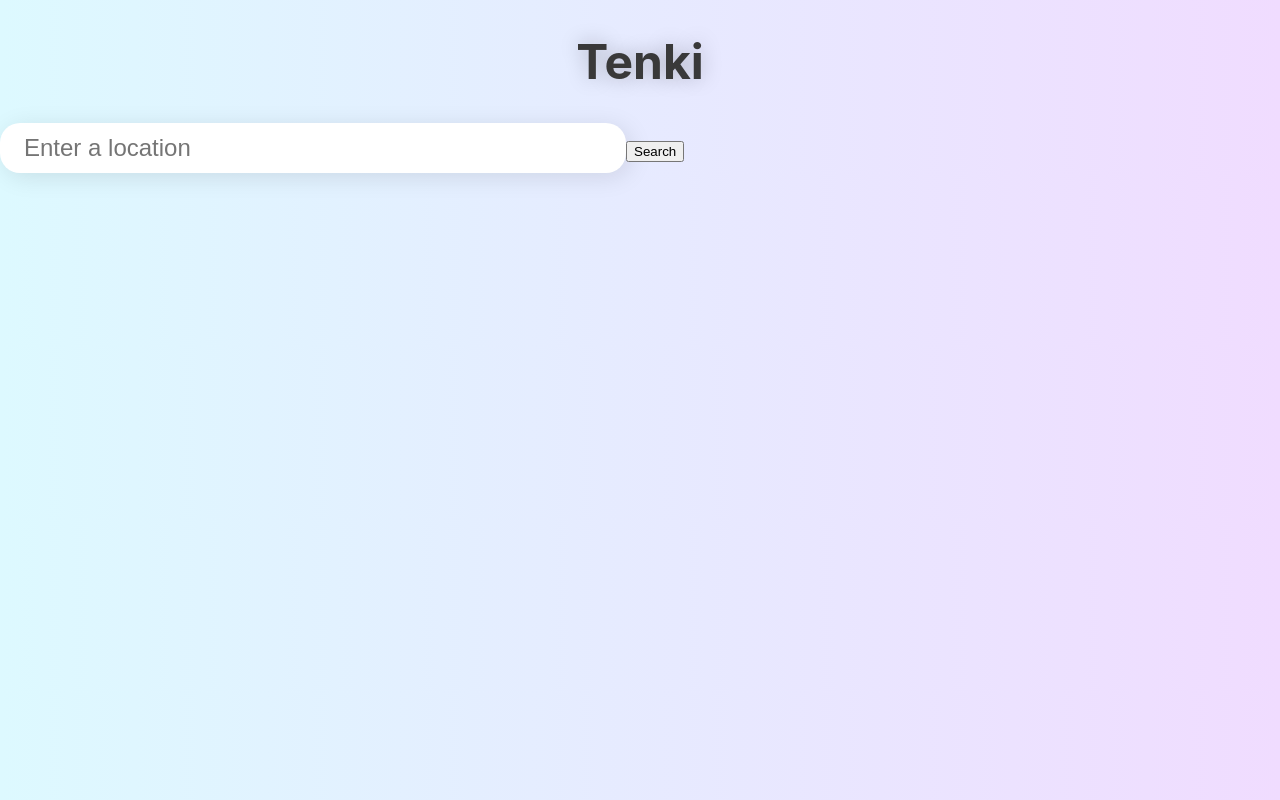
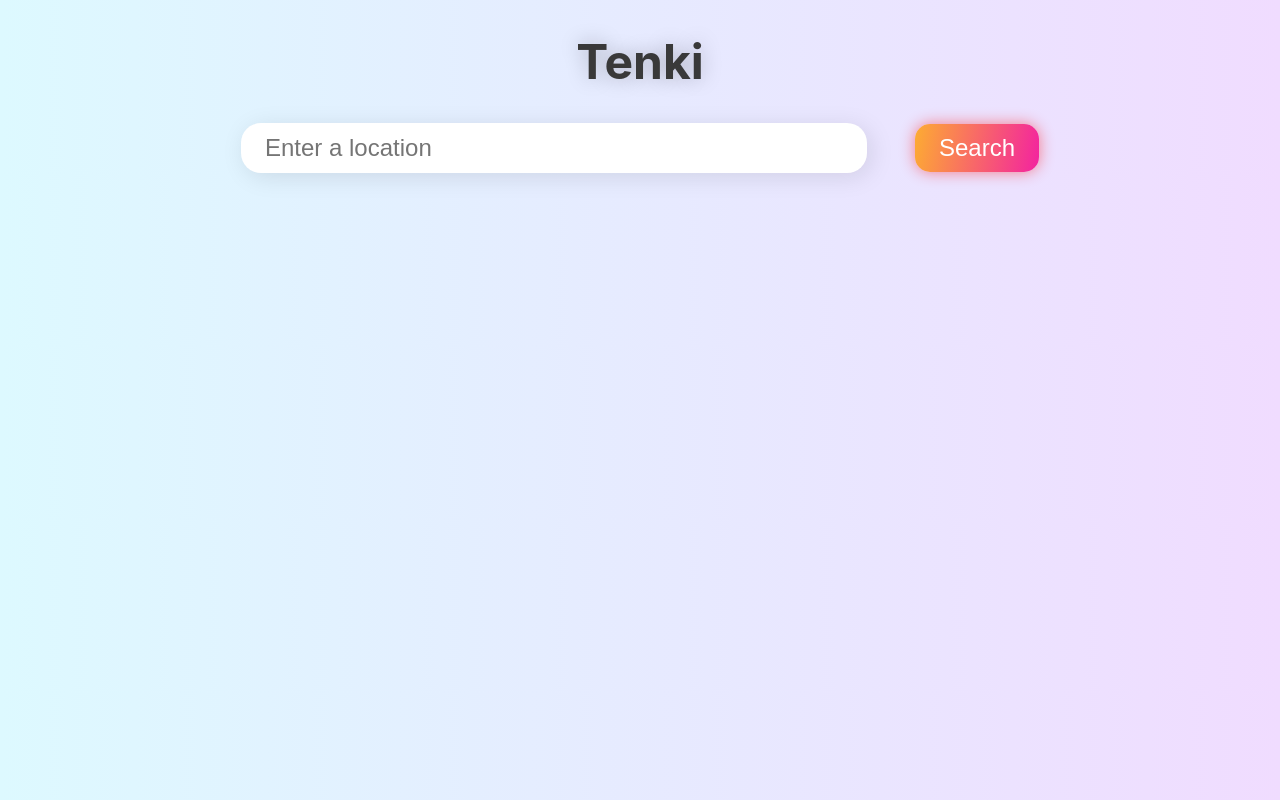
Before and after one commit to patrickauri/Tenki, a React (Create React App) app: page / in a window 1280 px wide. Built offline with nearby package versions, Linux system fonts and the light colour scheme.

Commit message:
Added main functionality

```diff
--- a/src/App.js
+++ b/src/App.js
@@ -1,19 +1,85 @@
+import { useState } from 'react'
+import { kelvinToCelsius } from './Utilities'
+
 require('dotenv').config()
 
 const App = () => {
+    const [input, setInput] = useState()
+    const [weatherData, setWeatherData] = useState()
+    const [countryName, setCountryName] = useState()
+
     const handleSubmit = (e) => {
         e.preventDefault()
-        console.log(process.env.REACT_APP_API_KEY)
+        fetchWeaterData(input)
+    }
+
+    const fetchWeaterData = (i) => {
+        const query = `http://api.openweathermap.org/data/2.5/weather?q=${i}&appid=${process.env.REACT_APP_API_KEY}`
+        fetch(query)
+            .then((res) => res.json())
+            .then((data) => {
+                console.log(data)
+                setWeatherData(data)
+                fetch(
+                    `https://restcountries.eu/rest/v2/alpha/${data.sys.country}`
+                )
+                    .then((res) => res.json())
+                    .then((data) => {
+                        console.log(data)
+                        setCountryName(data.name)
+                    })
+                    .catch((e) => console.log(e))
+            })
+            .catch((e) => console.log(e))
+    }
+
+    const Result = () => {
+        if (weatherData) {
+            switch (weatherData.cod) {
+                case 200:
+                    return (
+                        <section className='weather'>
+                            <h2 className='w-city'>{weatherData.name}</h2>
+                            <h3 className='w-country'>
+                                {countryName
+                                    ? countryName
+                                    : weatherData.sys.name}
+                            </h3>
+                            <p className='w-deg'>
+                                {Math.round(
+                                    kelvinToCelsius(weatherData.main.temp)
+                                )}
+                                °c
+                            </p>
+                            <p className='w-wind'>Wind</p>
+                            <p className='w-rain'>Rain</p>
+                        </section>
+                    )
+                case '400':
+                    return `You weren't supposed to do that 👀`
+                case '404':
+                    return 'oops'
+                default:
+                    return 'empty'
+            }
+        } else return ''
     }
 
     return (
         <main>
             <h1>Tenki</h1>
-            <section>
+            <section className='input-section'>
                 <form onSubmit={(e) => handleSubmit(e)}>
-                    <input type='text' placeholder='Enter a location'></input>
+                    <input
+                        onChange={(e) => setInput(e.target.value)}
+                        type='text'
+                        placeholder='Enter a location'
+                    ></input>
                     <button>Search</button>
                 </form>
+            </section>
+            <section className='result'>
+                <Result />
             </section>
         </main>
     )
--- /dev/null
+++ b/src/Utilities.js
@@ -0,0 +1,3 @@
+export const kelvinToCelsius = (k) => {
+    return k - 273.15
+}
--- a/src/index.css
+++ b/src/index.css
@@ -28,6 +28,7 @@ input {
     width: 25em;
     padding-left: 1em;
     font-size: 1.5em;
+    margin-right: 1em;
 }
 
 input,
@@ -38,3 +39,65 @@ input:focus-visible {
     border: none;
     outline: none;
 }
+
+button {
+    background: linear-gradient(100.51deg, #fdac32 0%, #f322a0 100.4%);
+    box-shadow: 0px 0px 15px rgba(255, 0, 0, 0.46);
+    border-radius: 15px;
+    color: white;
+    height: 2em;
+    font-size: 1.5em;
+    padding-left: 1em;
+    padding-right: 1em;
+    margin-left: 1em;
+}
+
+button,
+button:hover,
+button:focus {
+    outline: none;
+    border: none;
+}
+
+.input-section {
+    text-align: center;
+}
+
+.result {
+    margin-top: 4em;
+    text-align: center;
+    position: absolute;
+    left: 50%;
+    transform: translateX(-50%);
+}
+
+.weather {
+    background: rgba(255, 255, 255, 0.5);
+    box-shadow: 4px 4px 20px 4px rgba(0, 0, 0, 0.08);
+    backdrop-filter: blur(20px);
+    /* Note: backdrop-filter has minimal browser support */
+    border-radius: 40px;
+    width: 50vw;
+    padding: 0.5em;
+}
+
+.w-city {
+}
+
+.w-country {
+}
+
+.w-deg {
+    text-shadow: 0px 0px 10px rgba(255, 0, 0, 0.22);
+    font-size: 4em;
+    background: linear-gradient(180deg, #ff2e2e 0%, #d06dff 100%);
+    -webkit-background-clip: text;
+    -webkit-text-fill-color: transparent;
+    font-weight: 800;
+}
+
+.w-wind {
+}
+
+.w-rain {
+}
```
